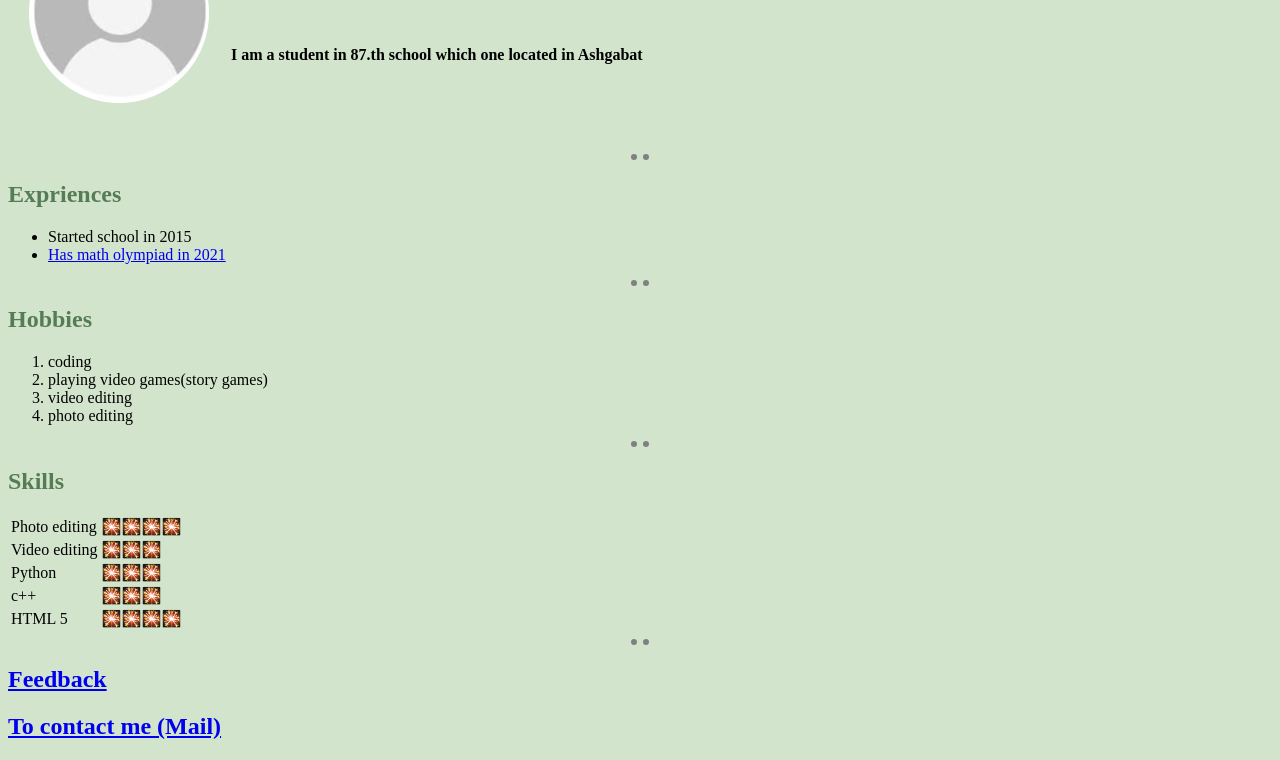
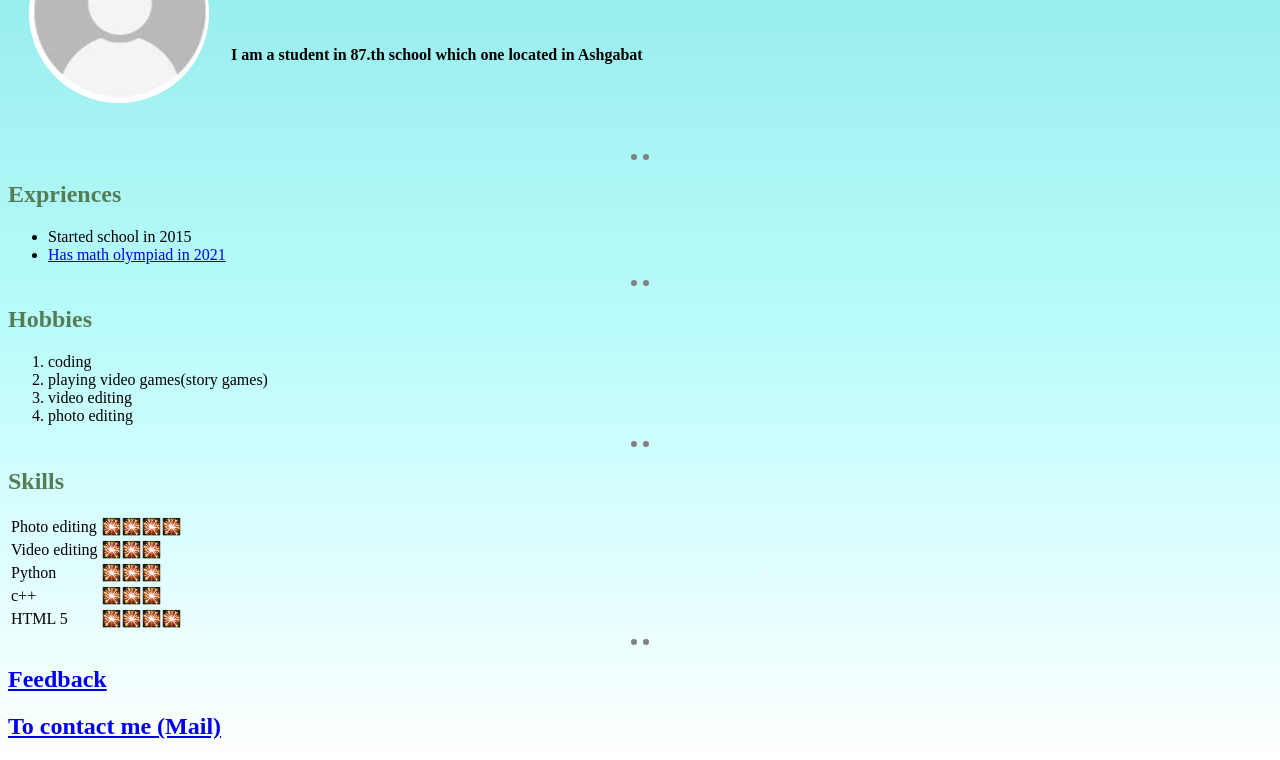
Before and after one commit to Hakberdi11/HO, a plain HTML site: page index.html in a window 1280 px wide. Shown: the part 106-866 px from the top of the page. Drawn offline with Linux system fonts and the light colour scheme.

Commit message:
Update styles.css

```diff
--- a/css/styles.css
+++ b/css/styles.css
@@ -1,6 +1,6 @@
+
 body{
-  background-color: #D3E4CD;
-
+  background-image: linear-gradient(rgba(143, 233, 233, 1) , rgba(186, 252, 252, 1) , rgba(255, 255, 255, 1));
 }
 hr{
   border-style: none;
```
